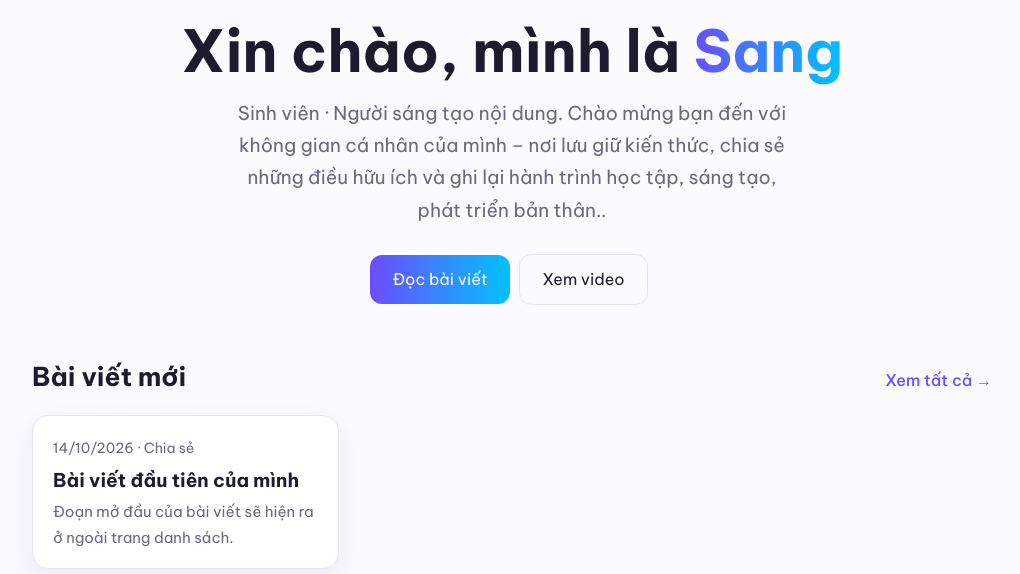
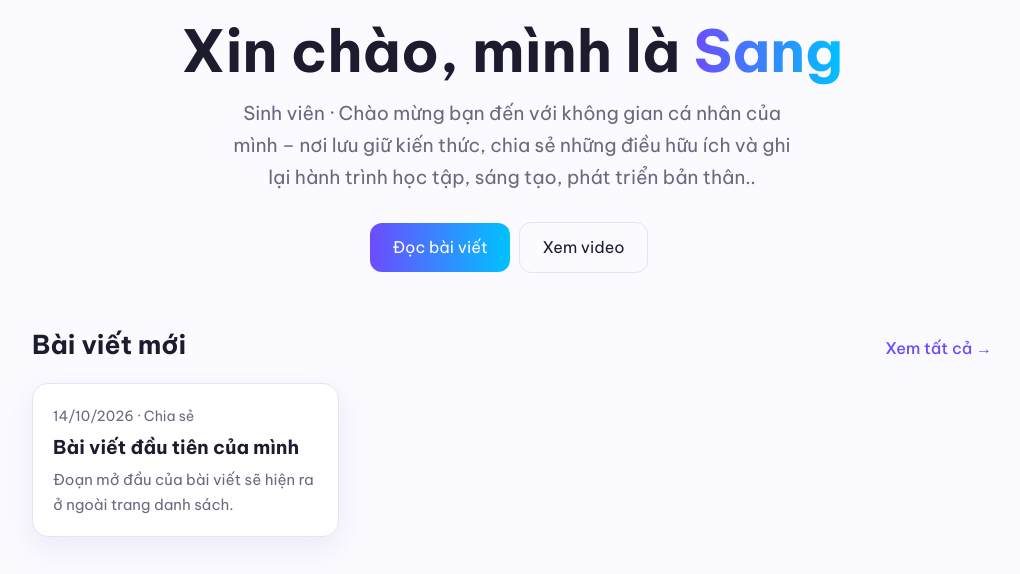
Before and after one commit to sangth2511/thanhsang, a Jekyll site: the page built from index.html, in a window 1280 px wide and 900 px high, cut to the strip 326-900 px from the top of the window. Shown: the whole strip, without its empty margins (128-1148 px from the left). Built offline with Jekyll 4.4.1, drawn with Linux system fonts in a browser that asks for light colours.

Commit message:
Update index.html

```diff
--- a/index.html
+++ b/index.html
@@ -6,7 +6,7 @@
   <div class="hero">
     <div class="ring"><img src="{{ '/assets/img/avatar.jpg' | relative_url }}" alt="{{ site.author }}" onerror="this.style.display='none'"></div>
     <h1>Xin chào, mình là <span class="grad">{{ site.author }}</span></h1>
-    <p>Sinh viên · Người sáng tạo nội dung. Chào mừng bạn đến với không gian cá nhân của mình – nơi lưu giữ kiến thức, chia sẻ những điều hữu ích và ghi lại hành trình học tập, sáng tạo, phát triển bản thân..</p>
+    <p>Sinh viên · Chào mừng bạn đến với không gian cá nhân của mình – nơi lưu giữ kiến thức, chia sẻ những điều hữu ích và ghi lại hành trình học tập, sáng tạo, phát triển bản thân..</p>
     <a class="btn" href="{{ '/bai-viet/' | relative_url }}">Đọc bài viết</a>
     <a class="btn line" href="{{ '/video/' | relative_url }}">Xem video</a>
   </div>
```
